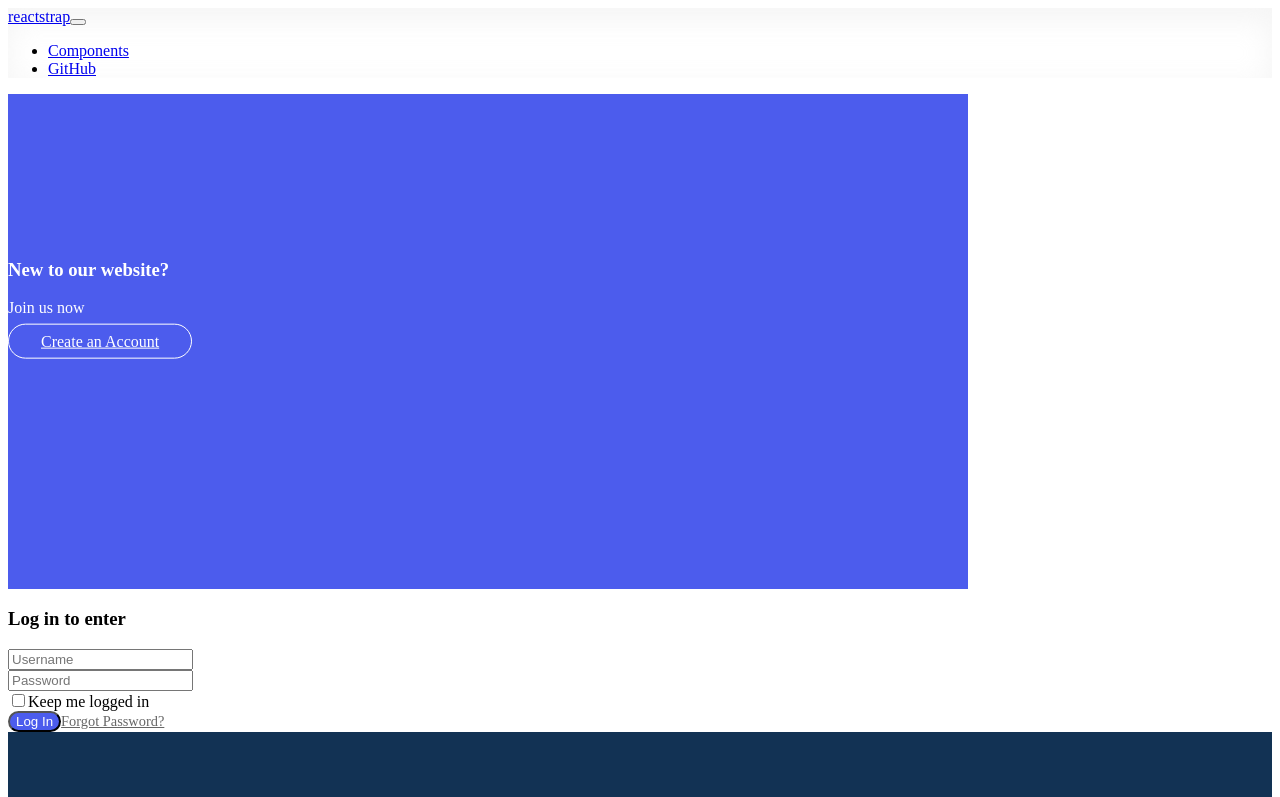
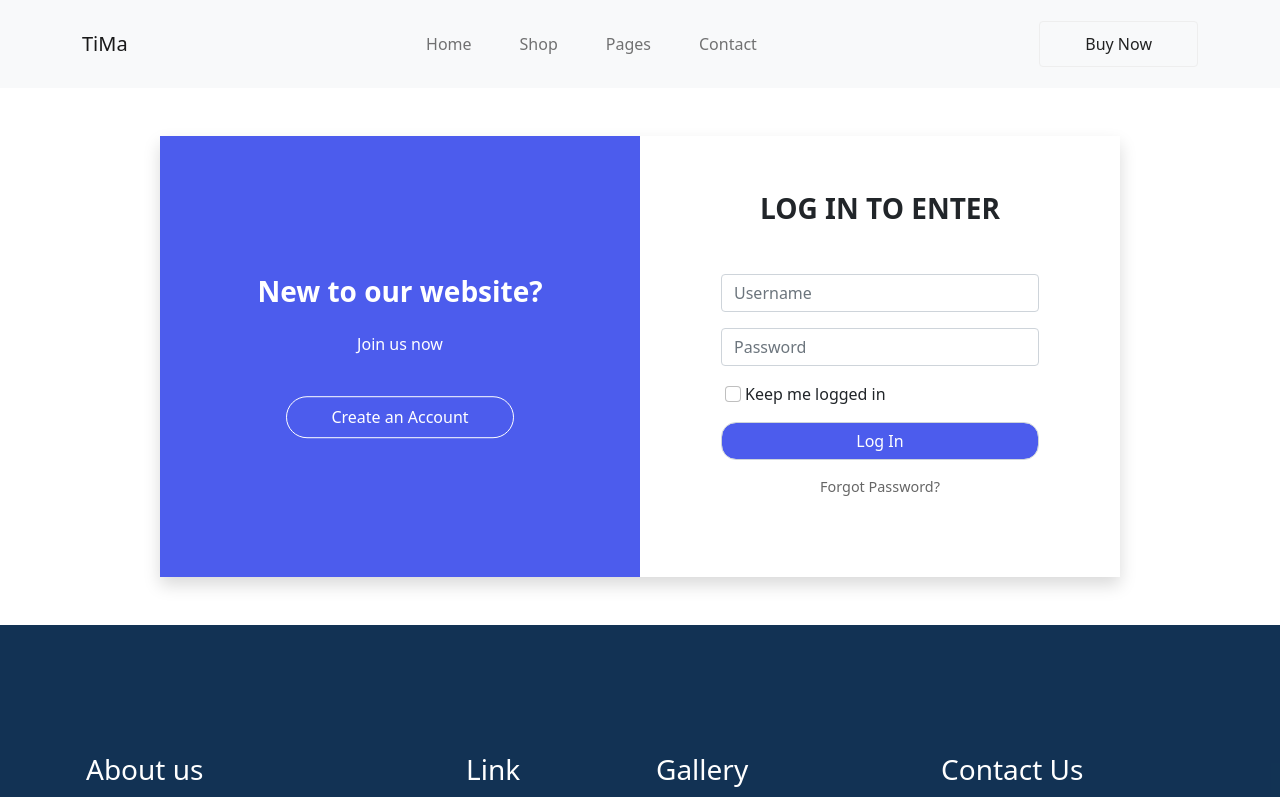
Before and after one commit to huy27201/TinyMall, a React (Create React App) app in the folder client/: page /login in a window 1280 px wide. Shown: the top 797 px of the page. Built offline with nearby package versions, Linux system fonts and the light colour scheme.

Commit message:
revert commit

```diff
--- a/client/public/index.html
+++ b/client/public/index.html
@@ -22,12 +22,14 @@
       work correctly both with client-side routing and a non-root public URL.
       Learn how to configure a non-root public URL by running `npm run build`.
     -->
-    <title>Tiny Mall</title>
   <link rel="preconnect" href="https://fonts.googleapis.com">
   <link rel="preconnect" href="https://fonts.gstatic.com" crossorigin>
   <link href="https://fonts.googleapis.com/css2?family=Roboto:wght@400;700&display=swap" rel="stylesheet">
-    <link rel="stylesheet" href="https://cdnjs.cloudflare.com/ajax/libs/font-awesome/5.9.0/css/all.min.css" integrity="sha512-q3eWabyZPc1XTCmF+8/LuE1ozpg5xxn7iO89yfSOd5/oKvyqLngoNGsx8jq92Y8eXJ/IRxQbEC+FGSYxtk2oiw==" crossorigin="anonymous" referrerpolicy="no-referrer" />
+  <link rel="stylesheet" href="https://cdn.jsdelivr.net/npm/bootstrap@5.1.3/dist/css/bootstrap.min.css"
+    integrity="sha384-1BmE4kWBq78iYhFldvKuhfTAU6auU8tT94WrHftjDbrCEXSU1oBoqyl2QvZ6jIW3" crossorigin="anonymous" />
+  <title>Tiny Mall</title>
 </head>
+
 <body>
   <noscript>You need to enable JavaScript to run this app.</noscript>
   <div id="root"></div>
--- a/client/src/components/Header/Header.jsx
+++ b/client/src/components/Header/Header.jsx
@@ -33,7 +33,7 @@
 
     return (
         <header className={active ? "header fixed-top" : "header"}>
-            {/* <Navbar expand="lg" light container color="light">
+            <Navbar expand="lg" light container color="light">
                 <NavbarBrand href="/">TiMa</NavbarBrand>
                 <NavbarToggler onClick={noRefCheck} />
                 <Collapse navbar>
@@ -65,38 +65,7 @@
                         </NavItem>
                     </Nav>
                 </Collapse>
-            </Navbar> */}
-            <div>
-                <Navbar
-                    color="faded"
-                    light
-                >
-                    <NavbarBrand
-                        className="me-auto"
-                        href="/"
-                    >
-                        reactstrap
-                    </NavbarBrand>
-                    <NavbarToggler
-                        className="me-2"
-                        onClick={function noRefCheck() { }}
-                    />
-                    <Collapse navbar>
-                        <Nav navbar>
-                            <NavItem>
-                                <NavLink href="/components/">
-                                    Components
-                                </NavLink>
-                            </NavItem>
-                            <NavItem>
-                                <NavLink href="https://github.com/reactstrap/reactstrap">
-                                    GitHub
-                                </NavLink>
-                            </NavItem>
-                        </Nav>
-                    </Collapse>
-                </Navbar>
-            </div>
+            </Navbar>
         </header>
     );
 }
--- a/client/src/components/Login/ForgotPass.jsx
+++ b/client/src/components/Login/ForgotPass.jsx
@@ -1,4 +1,7 @@
 import React, {useState} from 'react';
+import axios from 'axios';
+import {NavLink} from 'reactstrap';
+import { Link } from 'react-router-dom';
 import './Login.scss';
 
 function Forget() {
--- a/client/src/components/Login/Login.jsx
+++ b/client/src/components/Login/Login.jsx
@@ -1,5 +1,6 @@
 import React, { useState } from 'react';
 import axios from 'axios';
+import { NavLink } from 'reactstrap';
 import { Link } from 'react-router-dom';
 import './Login.scss';
 
@@ -33,7 +34,7 @@
                                 <div className="context text-center">
                                     <h3 className="pb-3 fw-bold">New to our website?</h3>
                                     <p className="pb-4">Join us now</p>
-                                    <Link to="/register" >Create an Account</Link>
+                                    <NavLink tag={Link} to="/register" >Create an Account</NavLink>
                                 </div>
                             </div>
                         </div>
@@ -55,7 +56,7 @@
                                     </div>
                                     <div className="col-md-12 mb-3 text-center">
                                         <input className="form-control mb-2" type="submit" value="Log In" onClick={submitForm} />
-                                        <Link to="/reset" >Forgot Password?</Link>
+                                        <NavLink tag={Link} to="/reset" >Forgot Password?</NavLink>
                                     </div>
                                 </form>
                             </div>
--- a/client/src/components/Login/Register.jsx
+++ b/client/src/components/Login/Register.jsx
@@ -30,7 +30,7 @@
                         <div className="context text-center">
                             <h3 className="pb-3 fw-bold">Already have an account?</h3>
                             <p className="pb-4">Join us now</p>
-                            <Link to="/login" >Login Now</Link>
+                            <NavLink tag={Link} to="/login" >Login Now</NavLink>
                         </div>
                     </div>
                 </div>
--- a/client/src/style/_global.scss
+++ b/client/src/style/_global.scss
@@ -13,7 +13,7 @@
 a {
     transition: 0.3s ease;
     &:hover {
-        color: $primary;
+        color: $primary !important;
     }
 }
 
```
Lines whose indentation alone changed are shown as unchanged.
